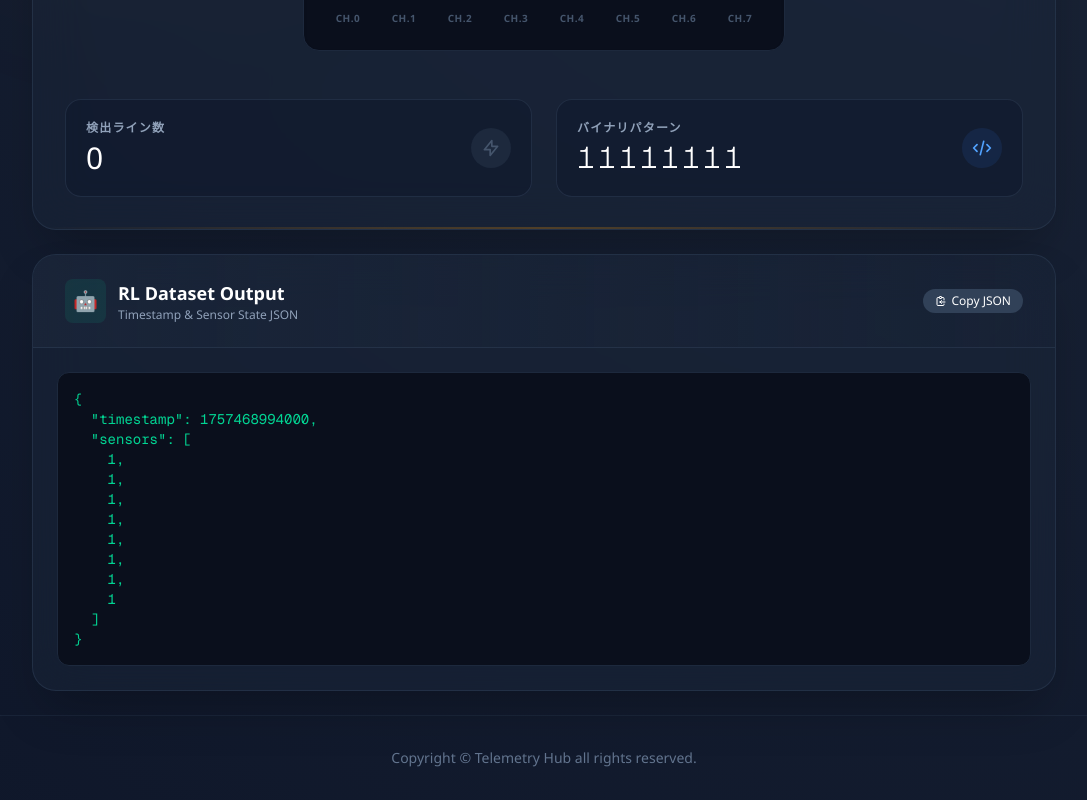
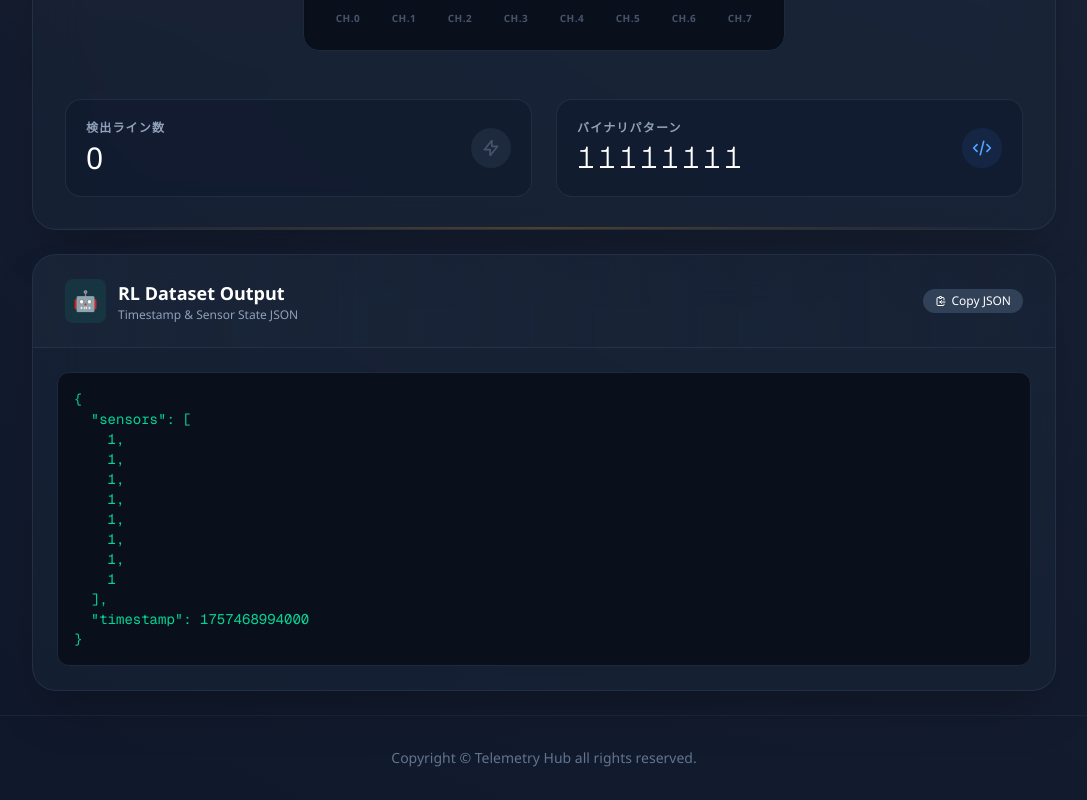
Before and after one commit to Juna1013/4th-PBL-front, a Next.js app: page /dashboard in a window 1280 px wide. Shown: the part 851-1651 px from the top of the page, without its empty margins (96-1183 px from the left). Built offline with nearby package versions, Linux system fonts and the light colour scheme; no server answers.

Commit message:
ダッシュボードのJSON出力形式をsensors, timestampの順に変更

```diff
--- a/src/app/dashboard/page.tsx
+++ b/src/app/dashboard/page.tsx
@@ -167,7 +167,7 @@ export default function Dashboard() {
                                 </div>
                                 <button
                                     onClick={() => {
-                                        const jsonString = JSON.stringify({ timestamp: Date.now(), sensors }, null, 2);
+                                        const jsonString = JSON.stringify({ sensors, timestamp: Date.now() }, null, 2);
                                         navigator.clipboard.writeText(jsonString);
                                     }}
                                     className="text-xs bg-slate-700 hover:bg-slate-600 text-white px-3 py-1 rounded-full transition-colors flex items-center gap-1"
@@ -179,8 +179,8 @@ export default function Dashboard() {
                             <div className="p-6">
                                 <pre className="bg-[#0a0f1c] p-4 rounded-xl border border-slate-800 text-xs md:text-sm font-mono text-emerald-400 overflow-x-auto">
                                     {JSON.stringify({
-                                        timestamp: Date.now(),
-                                        sensors: sensors
+                                        sensors: sensors,
+                                        timestamp: Date.now()
                                     }, null, 2)}
                                 </pre>
                             </div>
```
